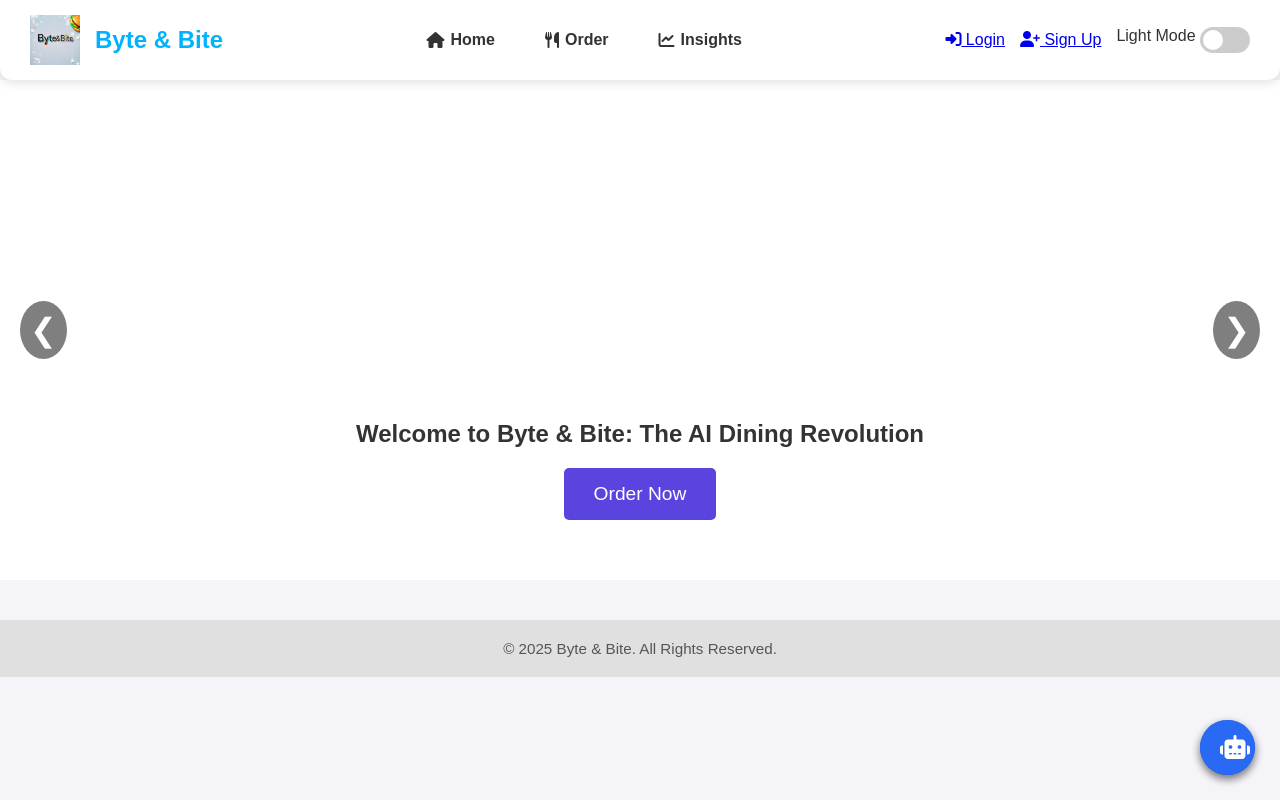
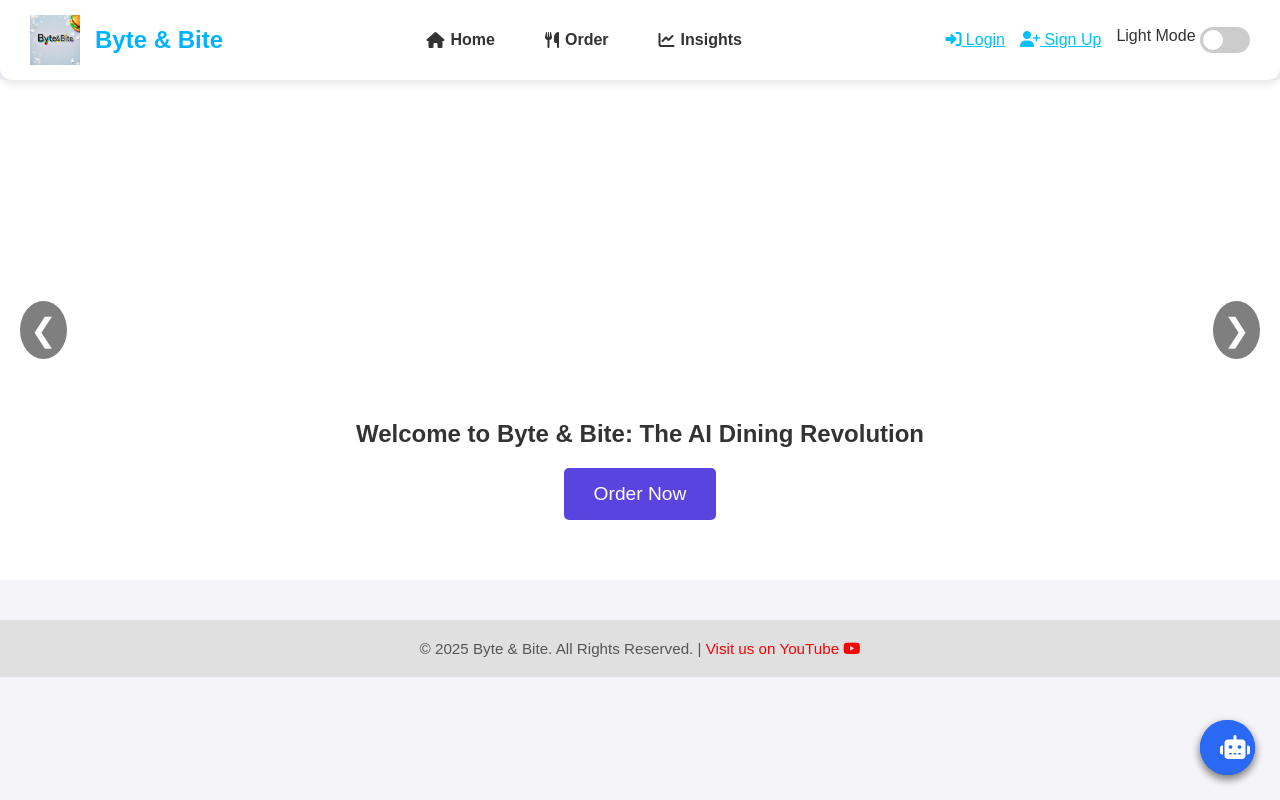
Before and after one commit to OmerKhan33/Restaurant-Managemet-System-Fueled-by-AI, a Flask app: page / in a window 1280 px wide. Run offline with Flask 3, Linux system fonts and the light colour scheme.

Commit message:
Update base.html

```diff
--- a/templates/base.html
+++ b/templates/base.html
@@ -168,10 +168,11 @@
         <div class="navbar-right" style="display: flex; align-items: center; gap: 15px;">
             {% if 'user' in session %}
                 <span>👋 Hello, {{ session['user'] }}</span>
-                <a href="{{ url_for('logout') }}"><i class="fas fa-sign-out-alt"></i> Logout</a>
+                <a href="{{ url_for('logout') }}" style="color: #00bfff;"><i class="fas fa-sign-out-alt"></i> Logout</a>
             {% else %}
-                <a href="{{ url_for('login') }}"><i class="fas fa-sign-in-alt"></i> Login</a>
-                <a href="{{ url_for('signup') }}"><i class="fas fa-user-plus"></i> Sign Up</a>
+            <a href="{{ url_for('login') }}" style="color: #00bfff;"><i class="fas fa-sign-in-alt"></i> Login</a>
+            <a href="{{ url_for('signup') }}" style="color: #00bfff;"><i class="fas fa-user-plus"></i> Sign Up</a>
+
             {% endif %}
             <div class="theme-toggle">
                 <span id="theme-label">Light Mode</span>
@@ -188,7 +189,11 @@
     </main>
 
     <footer>
-        <p>&copy; 2025 Byte & Bite. All Rights Reserved.</p>
+        <p>&copy; 2025 Byte & Bite. All Rights Reserved. |
+            <a href="https://www.youtube.com/@RuntimeTerror-e8z" target="_blank" style="color: #ff0000; text-decoration: none;">
+                Visit us on YouTube <i class="fab fa-youtube"></i>
+            </a>
+        </p>
     </footer>
 
     <!-- Flash Toast Container -->
@@ -255,30 +260,48 @@
     <!-- Chatbot Script -->
 
     <script>
+        const apiKey = "AIzaSyC-p-m0sKZ5z1f5lbkObVOB37L8FqjY8JA"; // Gemini API key
+
         function toggleChatbot() {
             const container = document.getElementById("chatbot-container");
             container.style.display = container.style.display === "flex" ? "none" : "flex";
         }
 
-        function sendMessage() {
+        async function sendMessage() {
             const input = document.getElementById("user-input");
             const message = input.value.trim();
             if (message === "") return;
 
             const messagesContainer = document.getElementById("chatbot-messages");
             messagesContainer.innerHTML += `<p><strong>You:</strong> ${message}</p>`;
+            input.value = "";
 
-            let reply = "I'm still learning! For now, try navigating to 'Order' or 'Insights'. 😊";
-            if (message.toLowerCase().includes("order")) {
-                reply = "You can click on the 'Order' button above to place your meal! 🍕";
-            } else if (message.toLowerCase().includes("hello") || message.toLowerCase().includes("hi")) {
-                reply = "Hello there! 👋 How can I help you today?";
-            }
-
-            messagesContainer.innerHTML += `<p><strong>Bot:</strong> ${reply}</p>`;
+            // Scroll down
             messagesContainer.scrollTop = messagesContainer.scrollHeight;
 
-            input.value = "";
+            try {
+                const response = await fetch("https://generativelanguage.googleapis.com/v1beta/models/gemini-1.5-flash-latest:generateContent?key=" + apiKey, {
+                    method: "POST",
+                    headers: {
+                        "Content-Type": "application/json"
+                    },
+                    body: JSON.stringify({
+                        contents: [{
+                            parts: [{
+                                text: message
+                            }]
+                        }]
+                    })
+                });
+
+                const data = await response.json();
+                const botReply = data.candidates?.[0]?.content?.parts?.[0]?.text || "Sorry, I couldn't process that. 😕";
+                messagesContainer.innerHTML += `<p><strong>Bot:</strong> ${botReply}</p>`;
+                messagesContainer.scrollTop = messagesContainer.scrollHeight;
+            } catch (error) {
+                messagesContainer.innerHTML += `<p><strong>Bot:</strong> Something went wrong. Try again later.</p>`;
+                console.error("Gemini error:", error);
+            }
         }
     </script>
 
```
